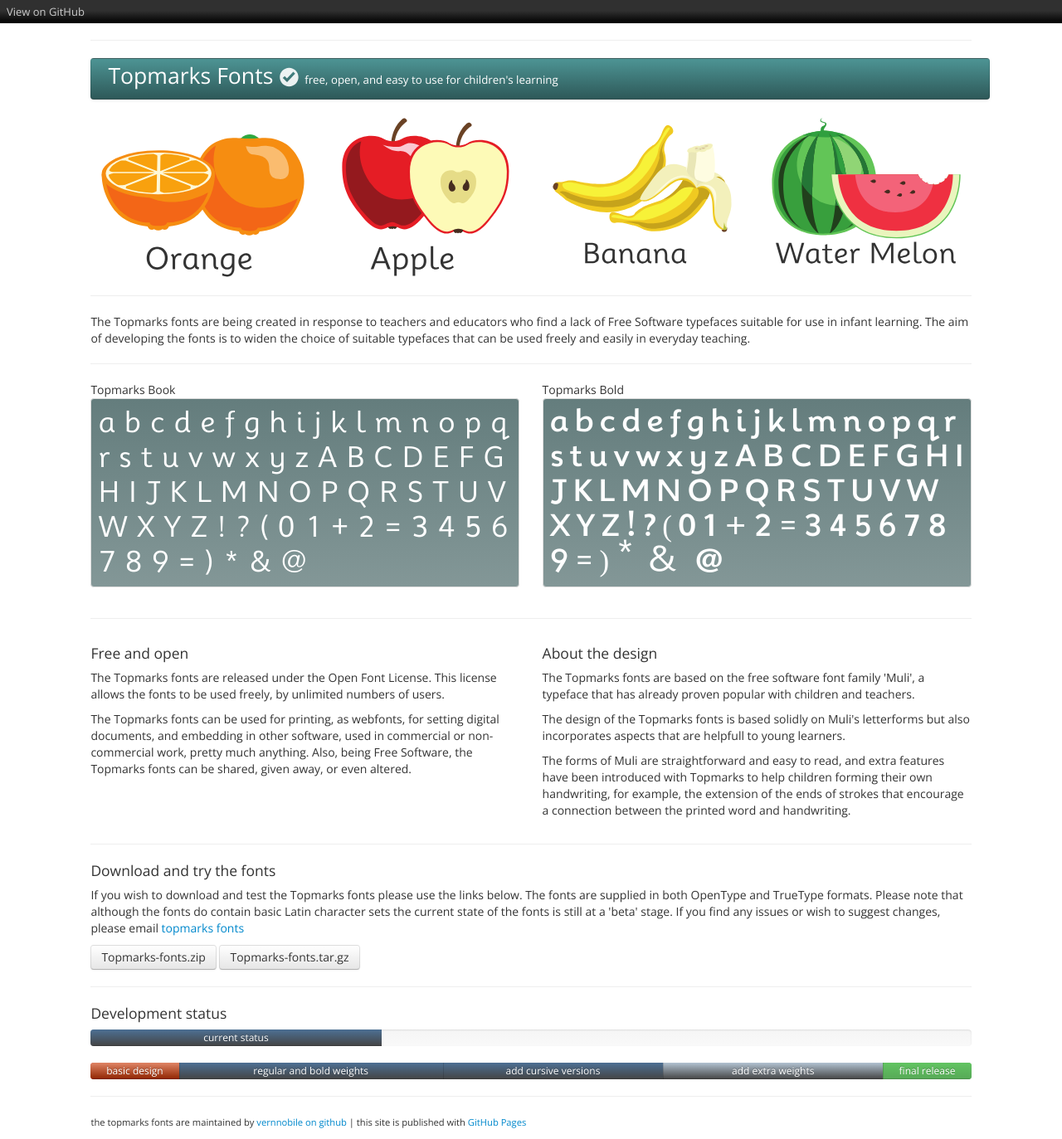
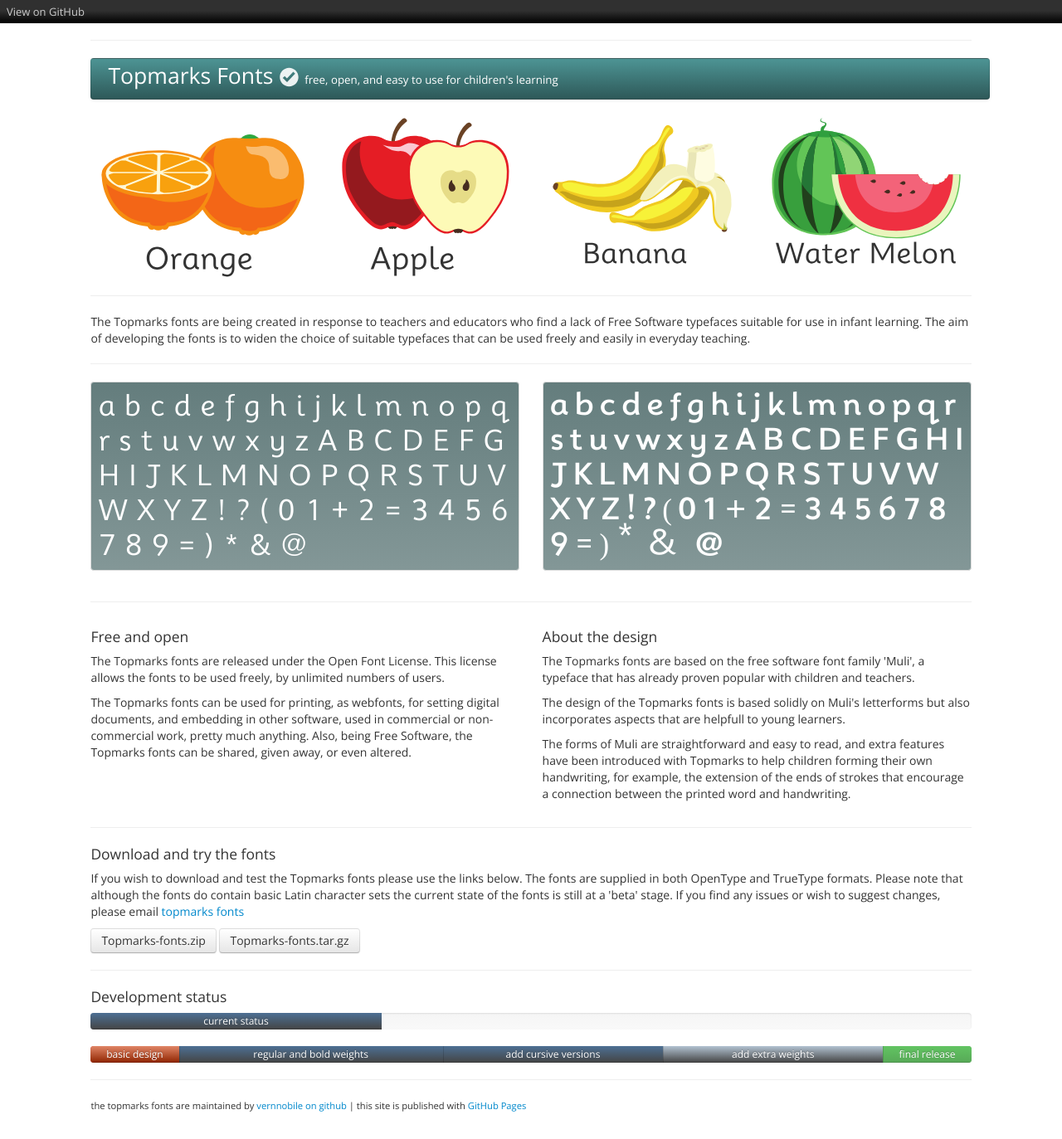
Before and after one commit to vernnobile/topmarks, a Jekyll site: the page built from index.html, in a window 1280 px wide. Shown: the whole page at 83% size. Built offline with Jekyll 4.4.1, drawn with Linux system fonts in a browser that asks for light colours.

Commit message:
Update specimen.html

```diff
--- a/_includes/specimen.html
+++ b/_includes/specimen.html
@@ -1,6 +1,4 @@
 <div class="row-fluid">
-<div class="span6">Topmarks Book<div class="specimen" style="font-family:topmarksbook">a b c d e f g h i j k l m n o p q r s t u v w x y z A B C D E F G H I J K L M N O P Q R S T U V W X Y Z ! ? ( 0 1 + 2 = 3 4 5 6 7 8 9 = ) * & @ </div>
+<div class="span6 specimen" style="font-family:topmarksbook">a b c d e f g h i j k l m n o p q r s t u v w x y z A B C D E F G H I J K L M N O P Q R S T U V W X Y Z ! ? ( 0 1 + 2 = 3 4 5 6 7 8 9 = ) * & @ </div>
+<div class="span6 specimen" style="font-family:topmarksbold; letter-spacing:-0.055em;">a b c d e f g h i j k l m n o p q r s t u v w x y z A B C D E F G H I J K L M N O P Q R S T U V W X Y Z ! ? ( 0 1 + 2 = 3 4 5 6 7 8 9 = ) * & @ </div>
 </div>
-<div class="span6">Topmarks Bold<div class="specimen" style="font-family:topmarksbold; letter-spacing:-0.055em;">a b c d e f g h i j k l m n o p q r s t u v w x y z A B C D E F G H I J K L M N O P Q R S T U V W X Y Z ! ? ( 0 1 + 2 = 3 4 5 6 7 8 9 = ) * & @ </div>
-</div>
-</div>
```
